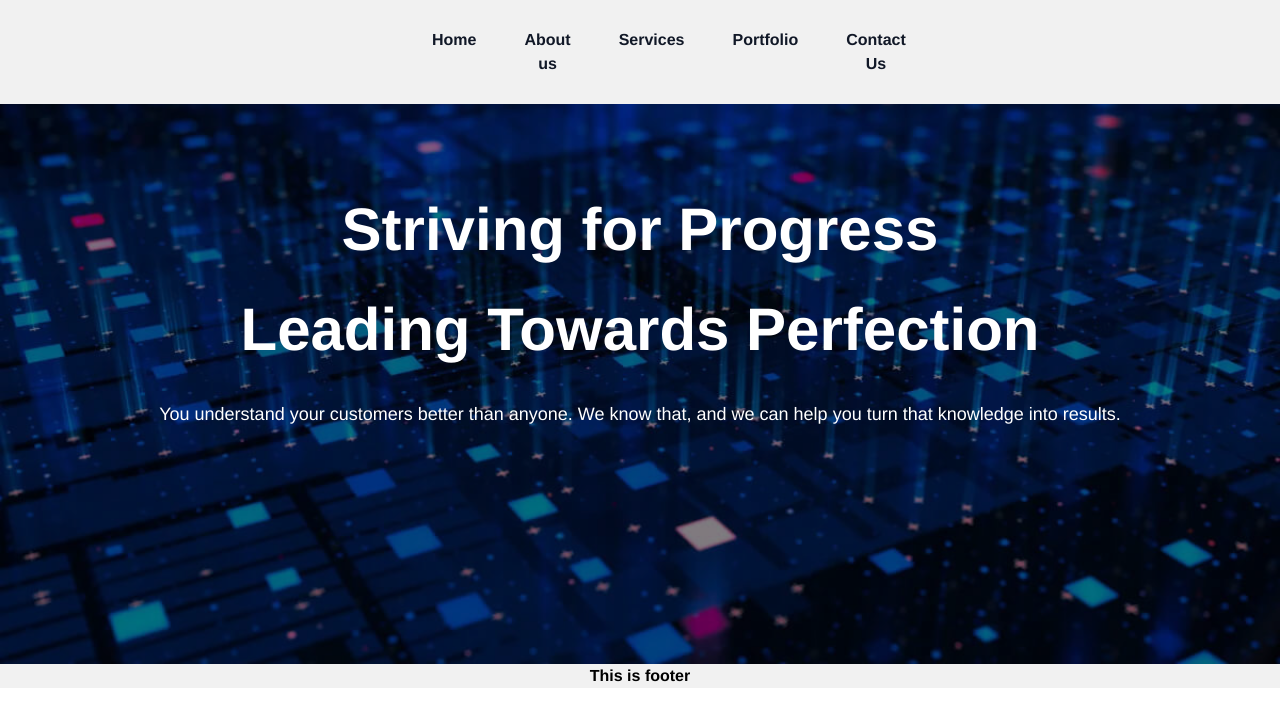
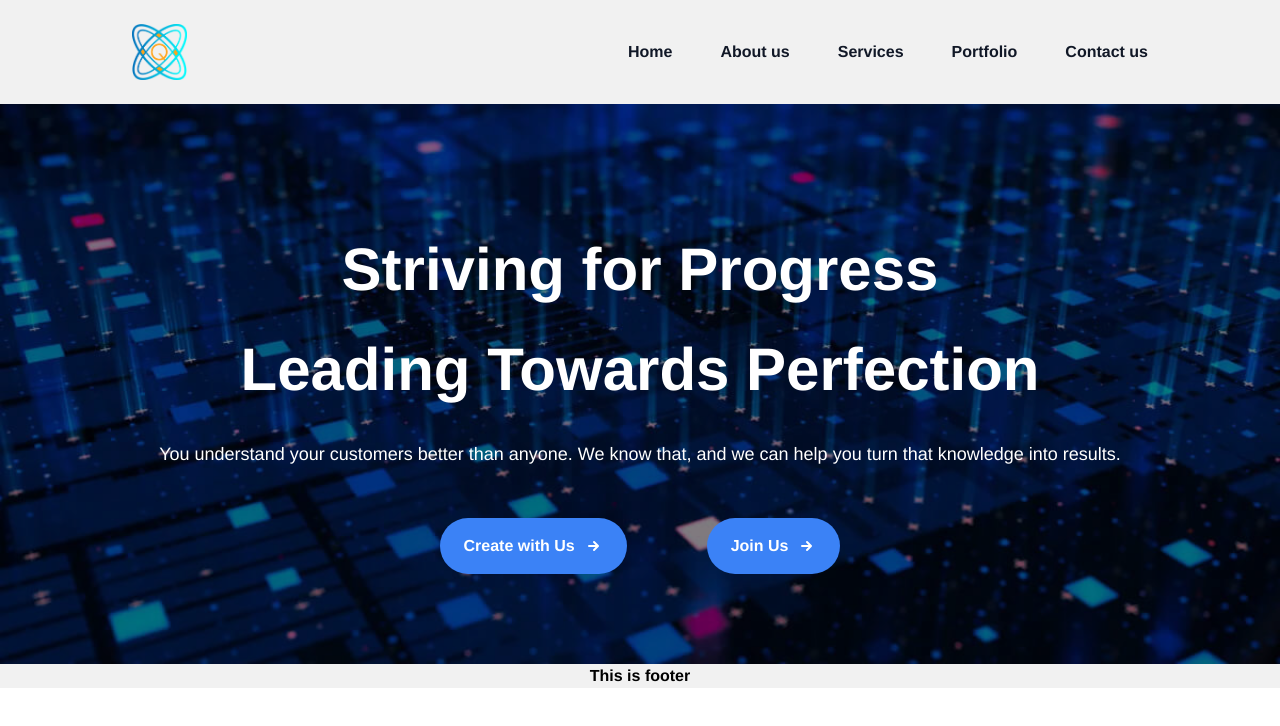
Before and after one commit to Rajan66/QuantumC, a React (Create React App) app: page / in a window 1280 px wide. Shown: the top 726 px of the page. Built offline with nearby package versions, Linux system fonts and the light colour scheme.

Commit message:
ft:added button in hero section

```diff
--- a/src/components/Hero.js
+++ b/src/components/Hero.js
@@ -6,10 +6,26 @@ const Hero = () => {
     return (
         <section className='bg-center h-[70vh] bg-cover relative'>
             <div className="absolute inset-0 bg-cover bg-center brightness-50" style={{ backgroundImage: `url(${coverimg})` }}></div>
-            <div className="relative text-white py-12 md:py-24 md:px-8 text-center z-10">
-                <h1 className="text-4xl md:text-6xl font-bold mb-4 md:mb-10">Striving for Progress</h1>
-                <h1 className="text-4xl md:text-6xl font-bold mb-4 md:mb-10">Leading Towards Perfection</h1>
-                <p className="text-medium md:text-lg">You understand your customers better than anyone. We know that, and we can help you turn that knowledge into results.</p>
+            <div className="relative text-white py-12  lg:py-24 lg:px-8 text-center z-10">
+                <h1 className="mt-10 text-4xl lg:text-6xl font-bold mb-6 lg:mb-10">Striving for Progress</h1>
+                <h1 className="text-4xl lg:text-6xl font-bold mb-6 lg:mb-10">Leading Towards Perfection</h1>
+                <p className="text-medium lg:text-lg">You understand your customers better than anyone. We know that, and we can help you turn that knowledge into results.</p>
+
+                <div className='flex mt-[50px] justify-center  '>
+                    <button class="bg-blue-500 hover:bg-blue-700 text-white font-bold py-4 px-6 rounded-full mx-10 flex items-center">
+                        <span>Create with Us</span>
+                        <svg xmlns="http://www.w3.org/2000/svg" className="h-5 w-5 ml-2" viewBox="0 0 20 20" fill="currentColor">
+                            <path fillRule="evenodd" d="M5 10a1 1 0 011-1h6.586l-2.293-2.293a1 1 0 011.414-1.414l4 4a1 1 0 010 1.414l-4 4a1 1 0 01-1.414-1.414L12.586 11H6a1 1 0 01-1-1z" clipRule="evenodd" />
+                        </svg>
+                    </button>
+                    <button class="bg-blue-500 hover:bg-blue-700 text-white font-bold py-4 px-6 rounded-full mx-10 flex items-center">
+                        <span>Join Us</span>
+                        <svg xmlns="http://www.w3.org/2000/svg" className="h-5 w-5 ml-2" viewBox="0 0 20 20" fill="currentColor">
+                            <path fillRule="evenodd" d="M5 10a1 1 0 011-1h6.586l-2.293-2.293a1 1 0 011.414-1.414l4 4a1 1 0 010 1.414l-4 4a1 1 0 01-1.414-1.414L12.586 11H6a1 1 0 01-1-1z" clipRule="evenodd" />
+                        </svg>
+                    </button>
+
+                </div>
             </div>
         </section>
     )
--- a/src/components/Navbar.js
+++ b/src/components/Navbar.js
@@ -4,13 +4,13 @@ import coverimg from '../images/hero.jpg'
 
 const Navbar = () => {
     return (
-        <nav className="flex items-center justify-between lg:mx-[400px] p-6 lg:px-8">
+        <nav className="flex items-center justify-between lg:mx-[100px] p-6 lg:px-8">
             <div className="flex lg:flex-1">
                 <a href="/" className="-m-1.5 p-1.5">
                     <img className="h-14 w-auto" src={logo} alt="" />
                 </a>
             </div>
-            <div className="flex  lg:hidden">
+            <div className="flex lg:hidden">
                 <button type="button" className="-m-2.5 inline-flex items-center justify-center rounded-md p-2.5 text-gray-700">
                     <svg className="h-10 w-10" fill="none" viewBox="0 0 24 24" stroke-width="1.5" stroke="currentColor" aria-hidden="true">
                         <path stroke-linecap="round" stroke-linejoin="round" d="M3.75 6.75h16.5M3.75 12h16.5m-16.5 5.25h16.5" />
@@ -22,7 +22,7 @@ const Navbar = () => {
                 <a href="/" class=" font-semibold leading-6 text-gray-900">About us</a>
                 <a href="/" class=" font-semibold leading-6 text-gray-900">Services</a>
                 <a href="/" class=" font-semibold leading-6 text-gray-900">Portfolio</a>
-                <a href="/" class="font-semibold leading-6 text-gray-900">Contact Us</a>
+                <a href="/" class="font-semibold leading-6 text-gray-900">Contact us</a>
             </div>
 
         </nav>
```
